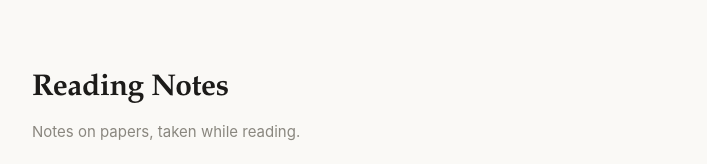
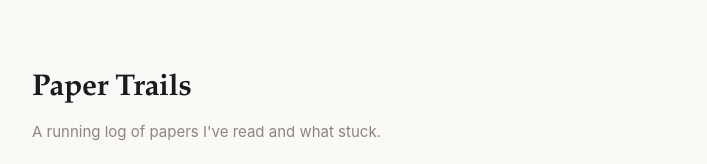
Before and after one commit to Rishik00/notes-site, a plain HTML site: page index.html in a window 1280 px wide. Shown: the top 164 px of the page, without its empty margins (272-979 px from the left). Drawn offline with Linux system fonts and the light colour scheme.

Commit message:
rename site title to Paper Trails

```diff
--- a/index.html
+++ b/index.html
@@ -3,13 +3,13 @@
 <head>
   <meta charset="utf-8" />
   <meta name="viewport" content="width=device-width, initial-scale=1" />
-  <title>Reading Notes</title>
+  <title>Paper Trails</title>
   <link rel="stylesheet" href="style.css" />
 </head>
 <body>
   <main class="wrap">
     <header class="site-head">
-      <h1 id="site-title">Reading Notes</h1>
+      <h1 id="site-title">Paper Trails</h1>
       <p id="site-subtitle"></p>
     </header>
     <ul class="note-list" id="list">
```
Also changed, not shown: manifest.json.
